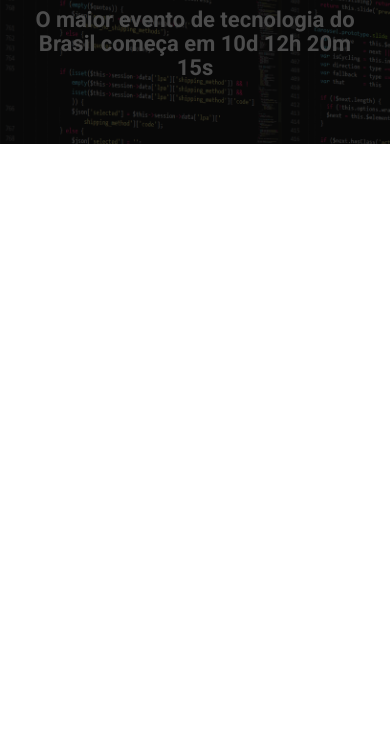
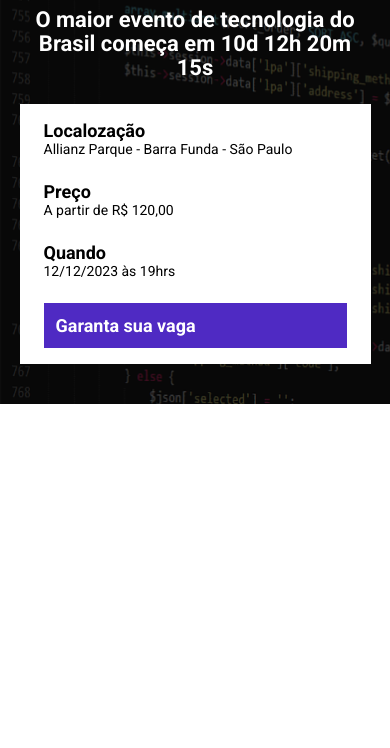
Before and after one commit to gabrielrichard01/evento-tech, a website built with Parcel: page src/index.html in a window 390 px wide. Shown: the part 96-844 px from the top of the page. Built offline with nearby package versions, Linux system fonts and the light colour scheme.

Commit message:
criando infos

```diff
--- a/src/index.html
+++ b/src/index.html
@@ -16,6 +16,25 @@
             <p class="hero__text">
                 O maior evento de tecnologia do Brasil começa em 10d 12h 20m 15s
             </p>
+            <div class="infos-bar">
+                <ul class="infos-bar__infos">
+                    <li class="infos-bar__infos__item">
+                        <b>Localozação</b>
+                        Allianz Parque - Barra Funda - São Paulo
+                    </li>
+                    <li class="infos-bar__infos__item">
+                        <b>Preço</b>
+                        A partir de R$ 120,00
+                    </li>
+                    <li class="infos-bar__infos__item">
+                        <b>Quando</b>
+                        12/12/2023 às 19hrs
+                    </li>
+                </ul>
+                <a href="#" class="button button--primary">
+                    Garanta sua vaga
+                </a>
+            </div>
         </div>
     </header>
     <script src="js/index.js"></script>
--- a/src/scss/_hero.scss
+++ b/src/scss/_hero.scss
@@ -6,7 +6,7 @@
     background-size: cover;
     position: relative;
 
-    .conatiner{
+    .container{
         position: relative;
     }
 
--- /dev/null
+++ b/src/scss/componets/_buttons.scss
@@ -0,0 +1,29 @@
+.button{
+    padding: 12px;
+    font-size: 18px;
+    font-weight: bold;
+    text-decoration: none;
+    text-align: center;
+    white-space: nowrap;
+
+    &--primary{
+        color: #fff;
+        background-color: #4f2ac3;
+    }
+
+    @media (max-width: 640px){
+        display: flex;
+        width: 100%;
+    }
+
+    @media (max-width: 1024px){
+        display: flex;
+        align-items: center;
+    }
+
+    @media (max-width: 1024px){
+        &__infos{
+            gap: 16px;
+        }
+    }
+}
--- /dev/null
+++ b/src/scss/componets/_infos-bar.scss
@@ -0,0 +1,34 @@
+.infos-bar{
+    padding: 16px 24px;
+    background-color: #fff;
+    display: flex;
+    justify-content: space-between;
+
+    &__infos{
+        display: flex;
+        gap: 40px;
+
+        &__item{
+            font-size: 14px;
+            color: #000;
+
+            b{
+                font-size: 18px;
+                display: block;
+                color: #000;
+            }
+        }
+    }
+
+    @media (max-width: 640px){
+        display: block;
+
+        &__infos{
+            display: block;
+
+            &__item{
+                margin-bottom: 24px;
+            }
+        }
+    }
+}
--- a/src/scss/main.scss
+++ b/src/scss/main.scss
@@ -1,4 +1,6 @@
 @use './hero';
+@use './componets/infos-bar';
+@use './componets/buttons';
 
 *{
     margin: 0;
@@ -6,6 +8,7 @@
     box-sizing: border-box;
     font-family: Roboto, sans-serif;
     color: #fff;
+    list-style: none;
 }
 
 .container{
```
